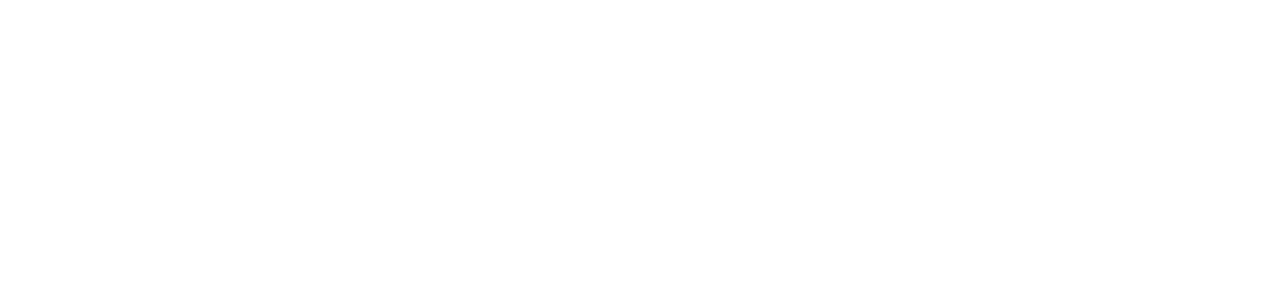
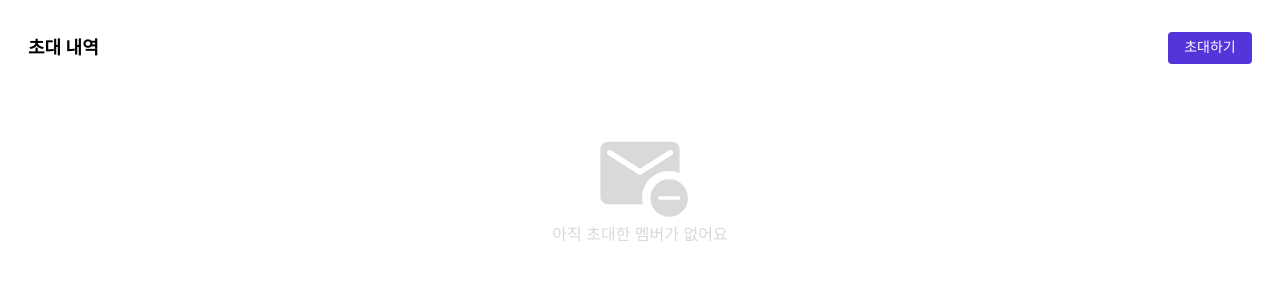
Before and after one commit to only-arrow-function/Taskify, a Next.js app: page /temporary-eansu in a window 1280 px wide. Shown: the top 300 px of the page. Built offline with nearby package versions, Linux system fonts and the light colour scheme.

Commit message:
feat [노은수]: 초대 테이블, 빈 내역일 때 ui 구현

```diff
--- a/components/tables/invite-table.tsx
+++ b/components/tables/invite-table.tsx
@@ -1,6 +1,21 @@
+import Image from "next/image"
+
+import BasicButton from "../buttons/basic-button"
+
+import NoEmailIcon from "@/public/icon/no-email.svg"
+
 const InviteTable = () => {
   return (
-    <div className="flex w-[62rem] flex-col gap-[3.7rem] rounded bg-white px-[2.8rem] py-[3.2rem]">invite-table</div>
+    <div className="flex w-full h-[406px] px-[28px] py-[32px] flex-col gap-[3.7rem] rounded-md bg-white">
+      <div className="flex items-center justify-between">
+        <span className="text-center font-[Pretendard] text-lg font-bold">초대 내역</span>
+        <BasicButton purpose='positive'>초대하기</BasicButton>
+      </div>
+      <ul className="flex flex-col items-center justify-center">
+        <Image src={NoEmailIcon} alt="빈 이메일" className=""/>
+        <span className="text-grayscale-40">아직 초대한 멤버가 없어요</span>
+      </ul>
+    </div>
   )
 }
 
--- a/pages/temporary-eansu.tsx
+++ b/pages/temporary-eansu.tsx
@@ -1,13 +1,8 @@
-// import InviteTable from "@/components/tables/invite-table";
-import ColorChip from "@/components/chips/color-chip";
+import InviteTable from '@/components/tables/invite-table';
+// import ColorChip from "@/components/chips/color-chip";
 
 const TemporaryEansu = () => {
-  return (
-    <>
-      {/* <InviteTable/> */}
-      <ColorChip color='pink' checked/>
-    </>
-  );
+  return <InviteTable />;
 };
 
 export default TemporaryEansu;
```
